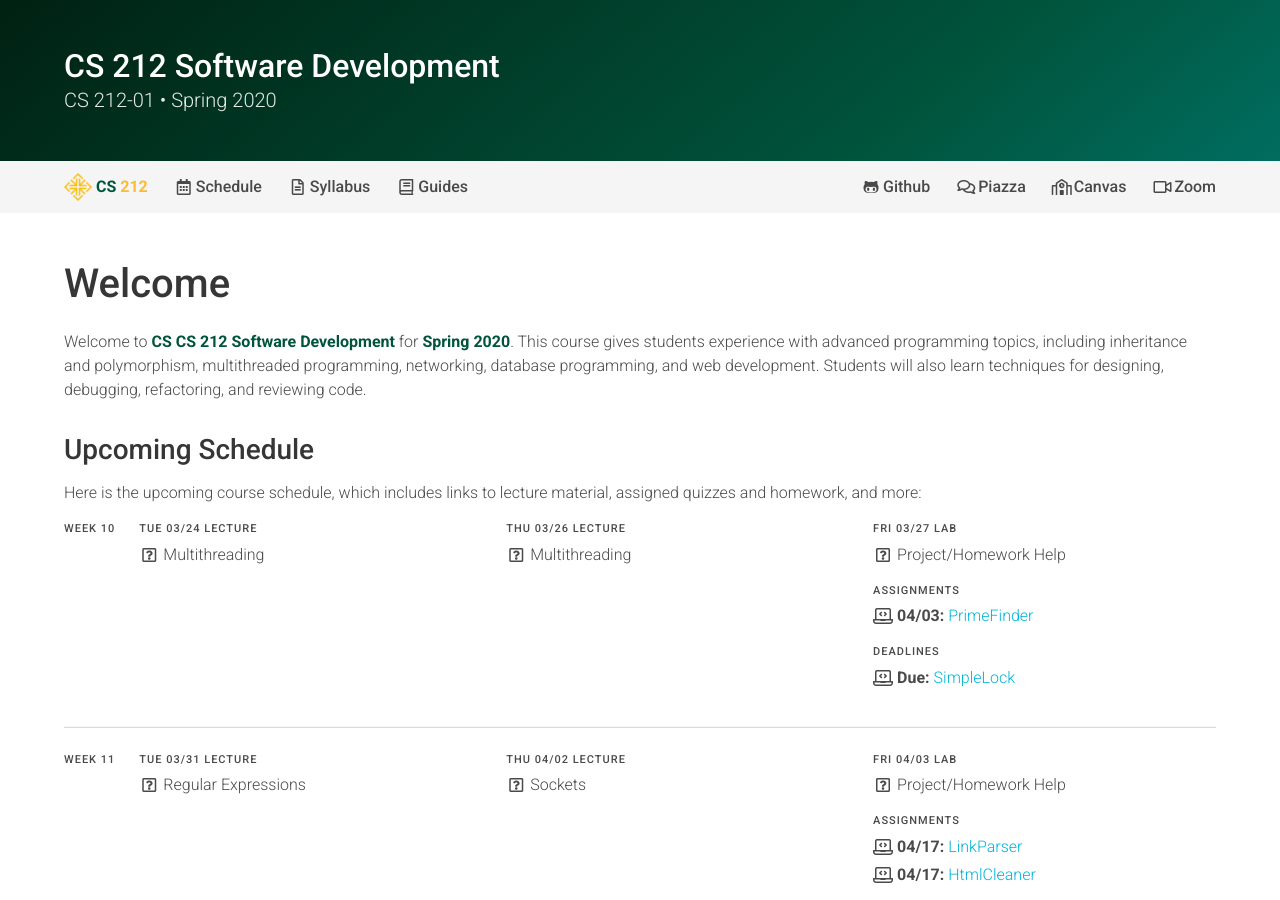
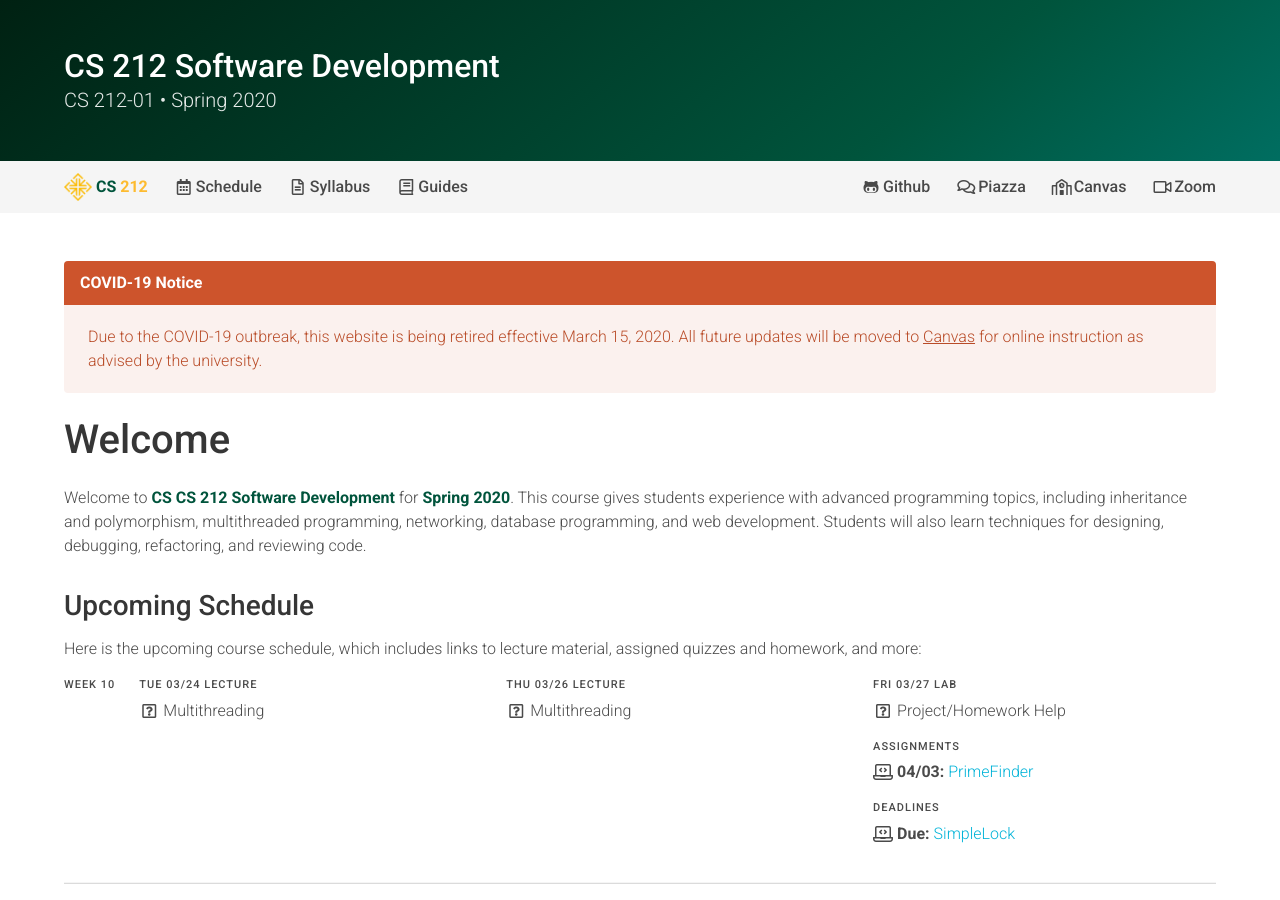
Before and after one commit to usf-cs212-2020/usf-cs212-2020.github.io, a Jekyll site: the page built from index.md, in a window 1280 px wide and 900 px high. Built offline with Jekyll 4.4.1, drawn with Linux system fonts in a browser that asks for light colours.

Commit message:
Adding COVID19 notice.

```diff
--- a/_layouts/default.html
+++ b/_layouts/default.html
@@ -23,6 +23,15 @@
 <section class="section">
   <div class="container">
 
+    <article class="message is-danger">
+      <div class="message-header">
+        <p>COVID-19 Notice</p>
+      </div>
+      <div class="message-body">
+        Due to the COVID-19 outbreak, this website is being retired effective March 15, 2020. All future updates will be moved to <a href="{{ site.data.info.links.canvas.link }}">Canvas</a> for online instruction as advised by the university.
+      </div>
+    </article>
+
     <h2 class="title is-2">{{ page.title }}</h2>
 
     <!-- content -->
```
Also changed, not shown: _layouts/guides.html (+9 -0 lines).
